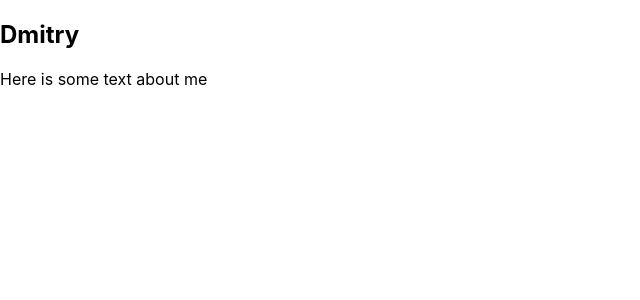
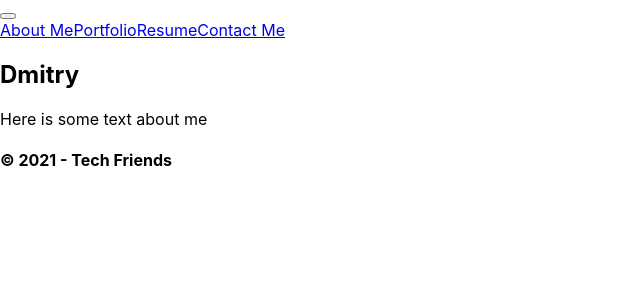
Before and after one commit to dmitrybalduev/react-portfolio, a React (Create React App) app: page / in a window 1280 px wide. Shown: the top 300 px of the page, without its empty margins (0-640 px from the left). Built offline with nearby package versions, Linux system fonts and the light colour scheme.

Commit message:
added routes in app.js file

```diff
--- a/src/App.js
+++ b/src/App.js
@@ -1,9 +1,38 @@
 import logo from './logo.svg';
 import './App.css';
 import About from './components/About'
+import Contact from './components/Contactform';
+import Portfolio from './components/Portfolio';
+import Header from './components/Header';
+import Footer from './components/Footer';
+import Resume from './components/Resume';
+
+import { BrowserRouter as Router, Route } from 'react-router-dom';
+
 
 function App() {
-  return <About/>
+  return (
+    <Router>
+        <div className="flex-column justify-flex-start min-100-vh">
+          <Header />
+          <div className="container">
+            <Route exact path="/">
+              <About />
+            </Route>
+            <Route exact path="/contact">
+              <Contact />
+            </Route>
+            <Route exact path="/portfolio">
+              <Portfolio />
+            </Route>
+            <Route exact path="/resume">
+              <Resume />
+            </Route>
+          </div>
+          <Footer />
+        </div>
+      </Router>
+  )
 }
 
 export default App;
```
